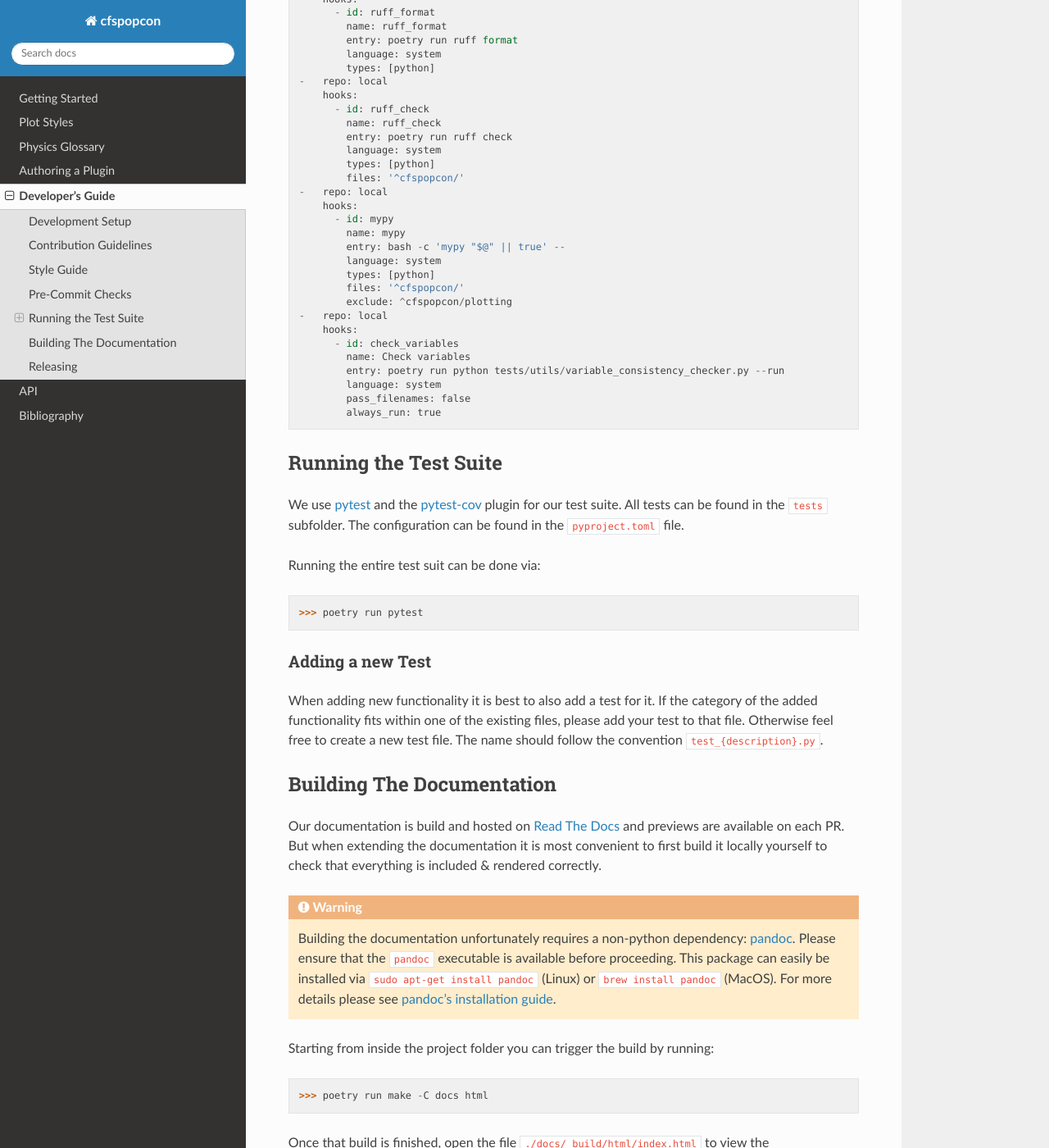
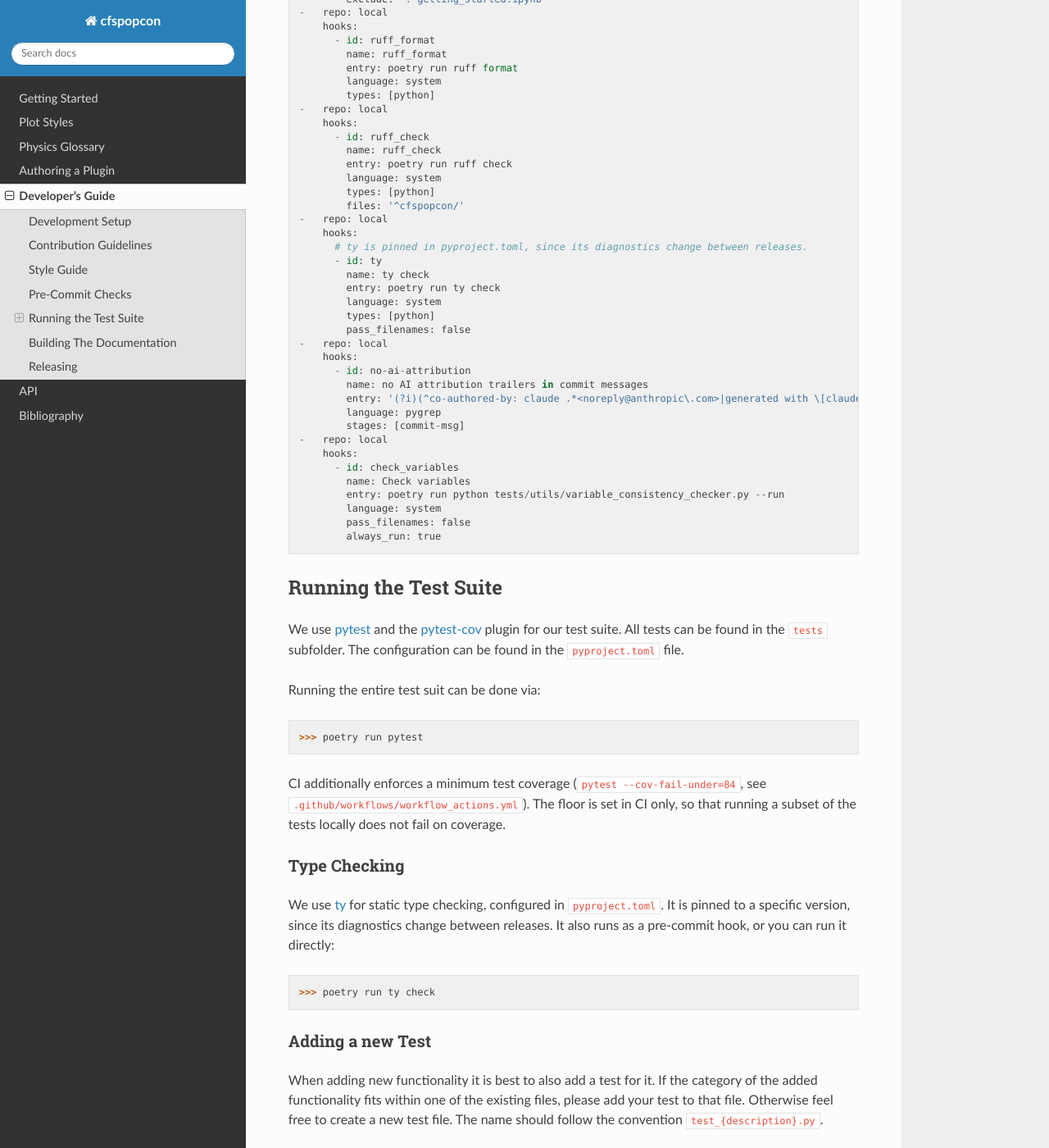
Before and after one commit to cfs-energy/cfspopcon, a Sphinx documentation site: the page built from docs/doc_sources/dev_guide.rst, in a window 1280 px wide and 1400 px high, scrolled down 2959 px. Shown: the whole window at 82% size. Built offline with Sphinx 7.4.7 and the Read the Docs theme 3.1.0, drawn with Linux system fonts in a browser that asks for light colours; pages that are not in the unit, such as notebooks, are missing from menus; the version number is read from the project's files by our own code; some of the changed text lies outside the part shown.

Commit message:
chore: port radas quality tooling, replace mypy with ty
PR template, CODEOWNERS, Dependabot, ruff C901, pinned ty as a blocking
pre-commit hook, an AI-attribution commit-msg hook, and the coverage floor
(84 = measured 87.5 minus 3) enforced in CI only. Based on cfs-energy/radas#37.

```diff
--- a/docs/doc_sources/dev_guide.rst
+++ b/docs/doc_sources/dev_guide.rst
@@ -128,6 +128,20 @@ Running the entire test suit can be done via:
 
   >>> poetry run pytest
 
+CI additionally enforces a minimum test coverage (:code:`pytest --cov-fail-under=84`, see :code:`.github/workflows/workflow_actions.yml`).
+The floor is set in CI only, so that running a subset of the tests locally does not fail on coverage.
+
+Type Checking
+---------------
+
+We use `ty <https://docs.astral.sh/ty/>`_ for static type checking, configured in :code:`pyproject.toml`.
+It is pinned to a specific version, since its diagnostics change between releases.
+It also runs as a pre-commit hook, or you can run it directly:
+
+.. code::
+
+  >>> poetry run ty check
+
 Adding a new Test
 -------------------
 
```
Also changed, not shown: CHANGELOG.md (+14 -0 lines), README.md (+10 -1 lines), pyproject.toml (+23 -13 lines), .github/PULL_REQUEST_TEMPLATE.md (added), .pre-commit-config.yaml, 4 other files.
